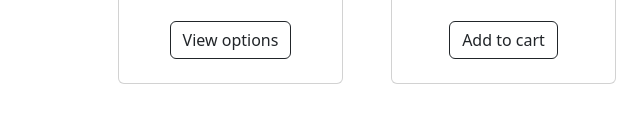
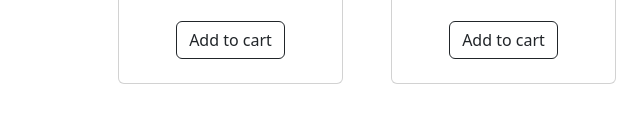
Before and after one commit to ninamaleckosak/SunshineUi, a website: page dist/index.html in a window 1280 px wide. Shown: the part 673-800 px from the top of the page, 0-640 px from the left. Drawn offline with nearby package versions, Linux system fonts and the light colour scheme.

Commit message:
Update index.html

```diff
--- a/dist/index.html
+++ b/dist/index.html
@@ -70,7 +70,7 @@
                             </div>
                             <!-- Product actions-->
                             <div class="card-footer p-4 pt-0 border-top-0 bg-transparent">
-                                <div class="text-center"><a class="btn btn-outline-dark mt-auto" href="#">View options</a></div>
+                                <div class="text-center"><a class="btn btn-outline-dark mt-auto" href="#">Add to cart</a></div>
                             </div>
                         </div>
                     </div>
```
